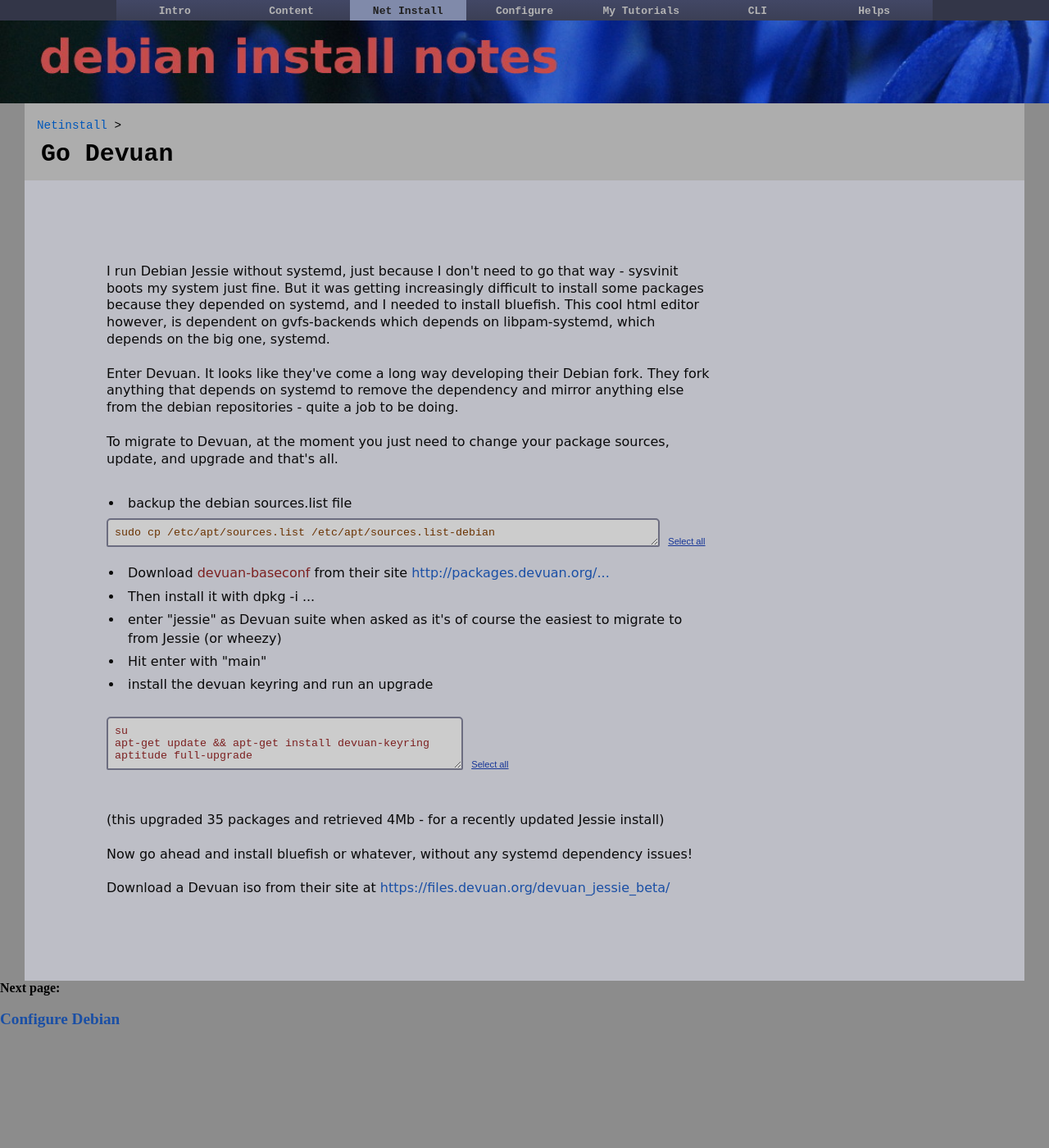
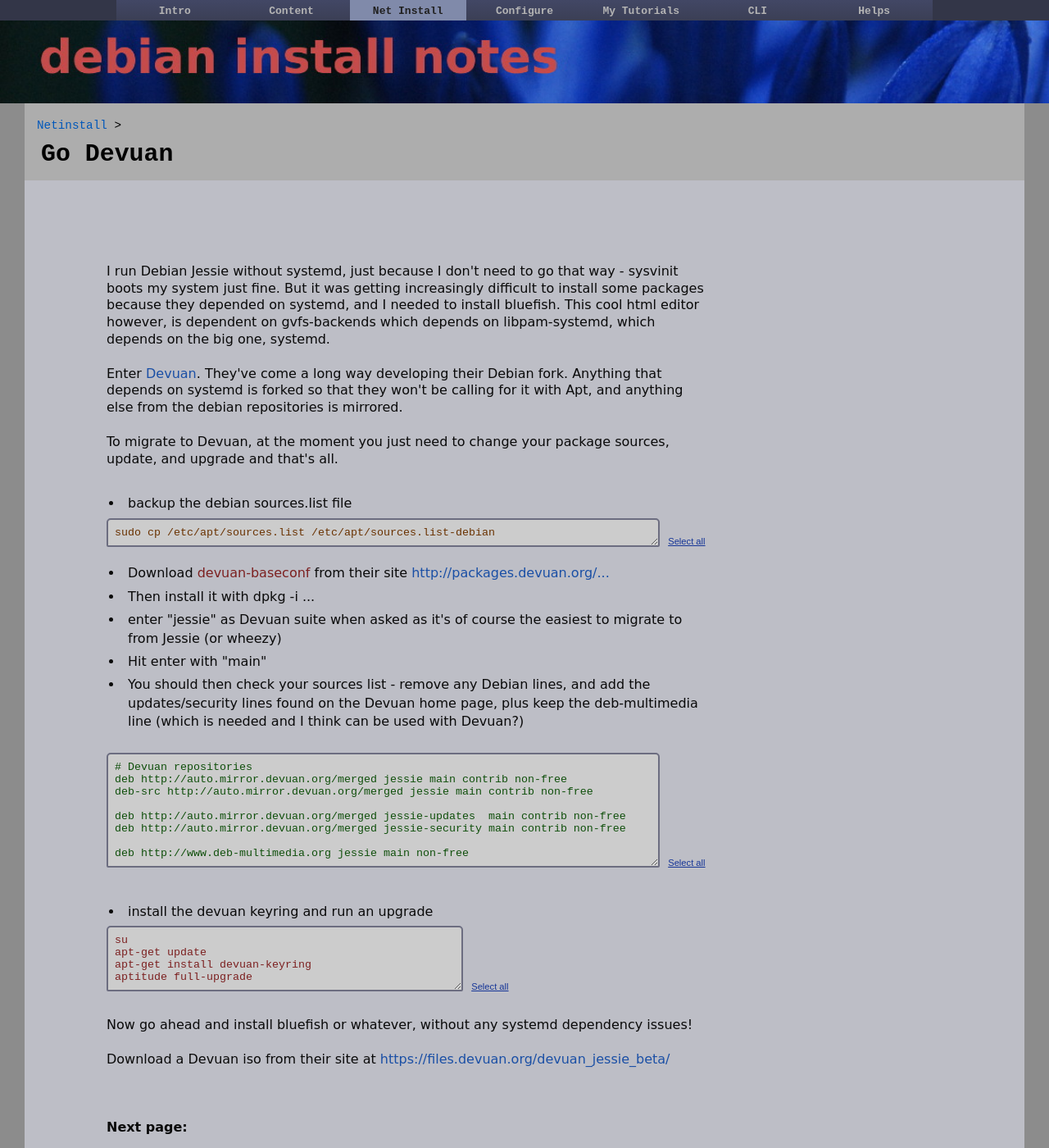
Before and after one commit to dquinton/debian-install, a Jekyll site: the page built from netinstall/go-devuan.html, in a window 1280 px wide and 1400 px high. Shown: the whole window at 82% size. Built offline with Jekyll 4.4.1, drawn with Linux system fonts in a browser that asks for light colours.

Commit message:
updating pages

```diff
--- a/netinstall/go-devuan.html
+++ b/netinstall/go-devuan.html
@@ -12,7 +12,7 @@
 <br>
 I run Debian Jessie without systemd, just because I don't need to go that way - sysvinit boots my system just fine.  But it was getting increasingly difficult to install some packages because they depended on systemd, and I needed to install bluefish.  This cool html editor however, is dependent on gvfs-backends which depends on libpam-systemd, which depends on the big one, systemd.
 <br><br>
-Enter Devuan.  It looks like they've come a long way developing their Debian fork.  They fork anything that depends on systemd to remove the dependency and mirror anything else from the debian repositories - quite a job to be doing.
+Enter <a href="https://devuan.org/">Devuan</a>.  They've come a long way developing their Debian fork.  Anything that depends on systemd is forked so that they won't be calling for it with Apt, and anything else from the debian repositories is mirrored.
 <br><br>
 To migrate to Devuan, at the moment you just need to change your package sources, update, and upgrade and that's all.
 <br><br>
@@ -32,16 +32,31 @@
 
 <li>Hit enter with "main"</li>
 
-<li>install the devuan keyring and run an upgrade</li></div>
+<li>You should then check your sources list - remove any Debian lines, and add the updates/security lines found on the Devuan home page, plus keep the deb-multimedia line (which is needed and I think can be used with Devuan?)</li></ul></div>
 <br>
-<textarea name="T" id="install" rows="3" cols="50">
+<form><textarea name="T" id="file" rows="8" cols="80">
+# Devuan repositories
+deb http://auto.mirror.devuan.org/merged jessie main contrib non-free
+deb-src http://auto.mirror.devuan.org/merged jessie main contrib non-free
+
+deb http://auto.mirror.devuan.org/merged jessie-updates  main contrib non-free
+deb http://auto.mirror.devuan.org/merged jessie-security main contrib non-free
+
+deb http://www.deb-multimedia.org jessie main non-free</textarea>
+&nbsp;<input type="button" class="submitLink" value="Select all" onClick="javascript:this.form.T.focus();this.form.T.select();">
+</form>
+<br>
+<div class="bullet"><ul>
+<li>install the devuan keyring and run an upgrade</li></ul></div>
+
+<textarea name="T" id="install" rows="4" cols="50">
 su
-apt-get update && apt-get install devuan-keyring
+apt-get update
+apt-get install devuan-keyring
 aptitude full-upgrade </textarea>
 &nbsp;<input type="button" class="submitLink" value="Select all" onClick="javascript:this.form.T.focus();this.form.T.select();">
 </form>
-<br><br><br>
-(this upgraded 35 packages and retrieved 4Mb - for a recently updated Jessie install)
+
 <br><br>
 Now go ahead and install bluefish or whatever, without any systemd dependency issues!
 <br><br>
@@ -49,7 +64,7 @@
 Download a Devuan iso from their site at <a href="https://files.devuan.org/devuan_jessie_beta/" target="https://files.devuan.org/devuan_jessie_beta/">https://files.devuan.org/devuan_jessie_beta/</a>
 
 <br><br>
-<br><br></div><b>Next page: </b>
+<br><br><b>Next page: </b>
 <br><br>
 <h3><a href="../configure.html">Configure Debian</a></h3>
 <br><br>
--- a/tutorial/04-working-with-hd-video.html
+++ b/tutorial/04-working-with-hd-video.html
@@ -31,7 +31,7 @@
 
 I use Kdenlive as my dedicated video editor and encoder for all my projects. (Install notes on step2 page)
 <br><br>
-I'm currently shooting films with a Panasonic V500 which has pretty reasonable quality and colour, and produces progressive HD video saved as .MTS files.  MTS is Mpeg Transport Stream, it's something like h264 mp4 AVC compressed video. HD being 1920 x 1080 pixels, interlaced 25fps (1080i), while full HD is progressive 50fps (1080p).
+I'm currently shooting films with a Panasonic V500 which has pretty reasonable quality and colour, and produces progressive HD video saved as .MTS files.  MTS (Mpeg Transport Stream) is something like h264 mp4 AVC compressed video. HD being 1920 x 1080 pixels, interlaced 25fps (1080i), while full HD is progressive 50fps (1080p).
 <br><br>
 Firstly, compressed HD video files take a lot of cpu power to play or seek through with an editor programme, so unless you have 3rd generation Intel i5 or similar, you will experience staggered playback or pauses while trying to stop and play in Kdenlive (as my old Intel core duo gave me).
 <br><br>
```
Also changed, not shown: other parts of tutorial/04-working-with-hd-video.html (+1 -1 lines), tutorial/11a-gps.html (+7 -6 lines).
